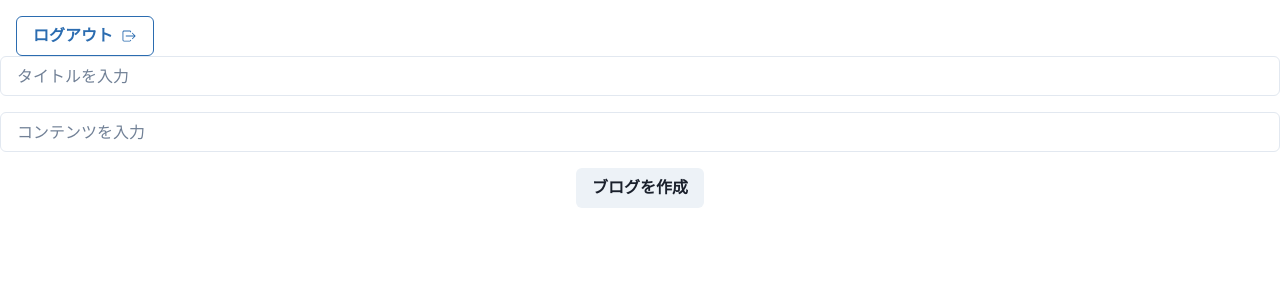
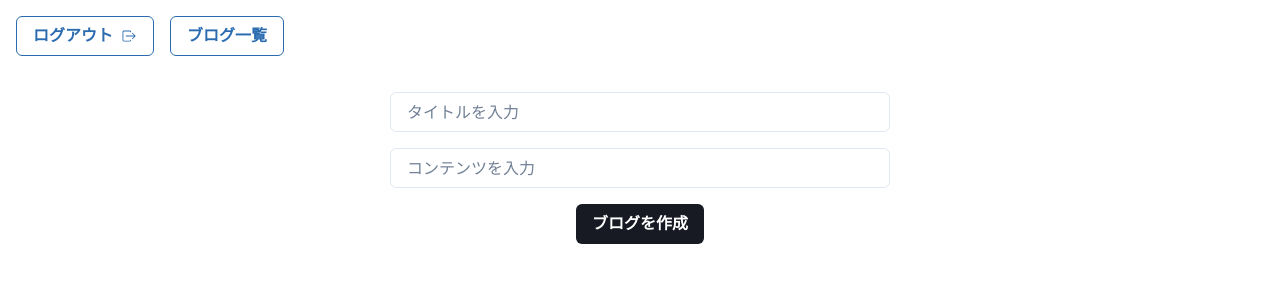
Before and after one commit to sakurakotubaki/next-firebase-app, a Next.js app: page /blog in a window 1280 px wide. Shown: the top 300 px of the page. Built offline with nearby package versions, Linux system fonts and the light colour scheme; no server answers.

Commit message:
feat: profile image

```diff
--- a/app/application/blog_api.ts
+++ b/app/application/blog_api.ts
@@ -1,6 +1,7 @@
-import { doc, collection, addDoc, setDoc, getFirestore } from "firebase/firestore";
+import { doc, collection, addDoc, getDocs } from "firebase/firestore";
 import { db } from "../infra/firebase";
 
+// ブログの情報を追加
 export async function createBlog(blog: Blog) {
     try {
         const docRef = await addDoc(collection(db, "blog"), blog);
@@ -10,15 +11,12 @@ export async function createBlog(blog: Blog) {
     }
 }
 
-// export async function createBlog() {
-//     try {
-//         const docRef = await addDoc(collection(db, "blog"), {
-//             title: "iccyとソロ飯",
-//             content: "シュラスコを食べた",
-//         }
-//         );
-//         console.log("Document written with ID 📡: ", docRef.id);
-//       } catch (e) {
-//         console.error("Error adding document: 💣", e);
-//       }
-// }
+// ブログの情報を取得
+export async function getBlog() {
+    const blog: Blog[] = [];
+    const querySnapshot = await getDocs(collection(db, "blog"));
+    querySnapshot.forEach((doc) => {
+        blog.push(doc.data() as Blog);
+    });
+    return blog;
+}
--- a/app/blog/CreateBlog.tsx
+++ b/app/blog/CreateBlog.tsx
@@ -1,22 +1,33 @@
-import React, { useState } from 'react';
+import React, { useState } from "react";
 import { Button, Input, VStack } from "@chakra-ui/react";
-import { createBlog } from '../application/blog_api';
+import { createBlog } from "../application/blog_api";
 
 export default function CreateBlog() {
-    const [title, setTitle] = useState('');
-    const [content, setContent] = useState('');
+  const [title, setTitle] = useState("");
+  const [content, setContent] = useState("");
 
   const handleSubmit = () => {
     createBlog({ title, content });
-        setTitle('');
-        setContent('');
+    setTitle("");
+    setContent("");
   };
 
   return (
-        <VStack spacing={4}>
-            <Input value={title} onChange={(e) => setTitle(e.target.value)} placeholder="タイトルを入力" />
-            <Input value={content} onChange={(e) => setContent(e.target.value)} placeholder="コンテンツを入力" />
-            <Button onClick={handleSubmit}>ブログを作成</Button>
+    <VStack spacing={4} p={5}>
+      <Input
+        maxWidth="500px"
+        value={title}
+        onChange={(e) => setTitle(e.target.value)}
+        placeholder="タイトルを入力"
+        mt={4}
+      />
+      <Input
+        maxWidth="500px"
+        value={content}
+        onChange={(e) => setContent(e.target.value)}
+        placeholder="コンテンツを入力"
+      />
+      Ï<Button background={"gray.900"} color={"white"} onClick={handleSubmit}>ブログを作成</Button>
     </VStack>
   );
 }
--- a/app/blog/page.tsx
+++ b/app/blog/page.tsx
@@ -1,4 +1,4 @@
-"use client"
+"use client";
 
 import { Button } from "@chakra-ui/react";
 import { signOut } from "firebase/auth";
@@ -21,7 +21,7 @@ export default function Home() {
       })
       .catch((error) => {
         console.log(error.message);
-        window.alert('ログアウトに失敗しました');
+        window.alert("ログアウトに失敗しました");
       })
       .finally(() => {
         setLoading(false);
@@ -31,14 +31,24 @@ export default function Home() {
   return (
     <div>
       <Button
-       rightIcon={<IoIosLogOut />}
-       colorScheme="blue"
-       variant="outline"
-        onClick={handleLogout} isLoading={loading}
+        rightIcon={<IoIosLogOut />}
+        colorScheme="blue"
+        variant="outline"
+        onClick={handleLogout}
+        isLoading={loading}
         ml={4}
         mt={4}
-        >
+      >
         ログアウト
+      </Button>
+      <Button
+        colorScheme="blue"
+        variant="outline"
+        onClick={() => router.push("/blog/about")}
+        ml={4}
+        mt={4}
+      >
+        ブログ一覧
       </Button>
       <CreateBlog />
     </div>
```
Also changed, not shown: app/blog/about/Profile.tsx (added, +38 -0 lines), app/blog/about/page.tsx (added, +59 -0 lines). Lines whose indentation alone changed are shown as unchanged.
